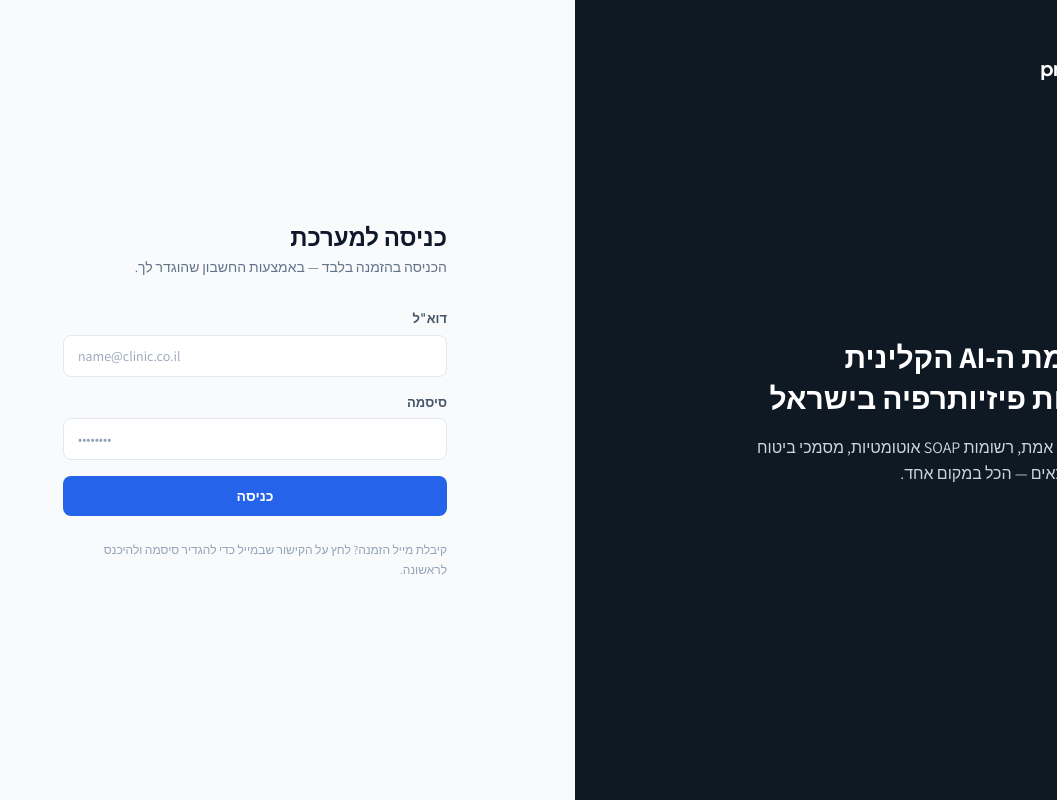
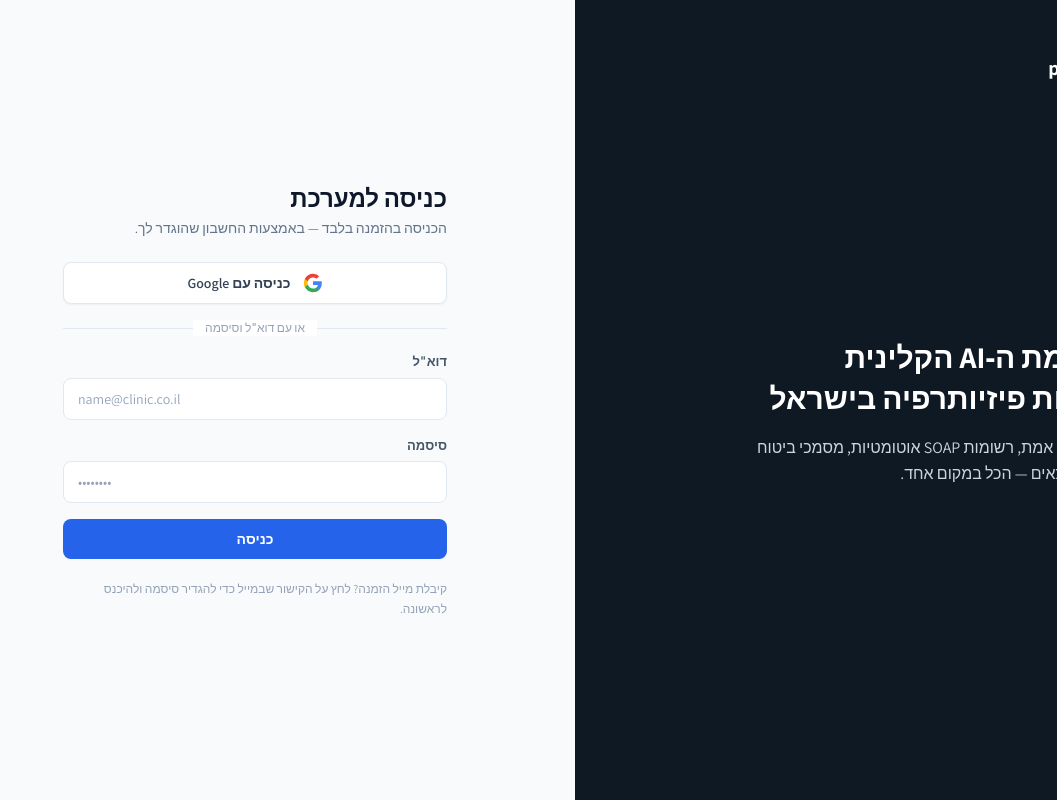
Before and after one commit to ormaman-svg/praxisai, a Next.js app: page /login in a window 1280 px wide. Shown: the whole page, without its empty margins (223-1280 px from the left). Built offline with nearby package versions, Linux system fonts and the light colour scheme; no server answers.

Commit message:
feat: add Google OAuth sign-in to login page

```diff
--- a/app/login/page.tsx
+++ b/app/login/page.tsx
@@ -11,11 +11,29 @@
   const [password, setPassword] = useState("");
   const [error, setError] = useState<string | null>(null);
   const [loading, setLoading] = useState(false);
+  const [googleLoading, setGoogleLoading] = useState(false);
   const [expired, setExpired] = useState(false);
 
   useEffect(() => {
     setExpired(new URLSearchParams(window.location.search).get("expired") === "1");
   }, []);
+
+  async function signInWithGoogle() {
+    setGoogleLoading(true);
+    setError(null);
+    const { error } = await supabase.auth.signInWithOAuth({
+      provider: "google",
+      options: {
+        redirectTo: `${window.location.origin}/auth/callback`,
+        queryParams: { prompt: "select_account" },
+      },
+    });
+    if (error) {
+      setError("כניסה עם Google נכשלה. נסה שוב.");
+      setGoogleLoading(false);
+    }
+    // on success Supabase redirects — no need to set loading false
+  }
 
   async function signIn(e: React.FormEvent) {
     e.preventDefault();
@@ -36,8 +54,8 @@
       {/* Brand panel */}
       <div className="hidden lg:flex flex-col justify-between bg-navy p-12 text-white">
         <div className="flex items-center gap-3">
-          <div className="grid h-10 w-10 place-items-center rounded-xl bg-brand text-lg font-bold font-display">P</div>
-          <span className="text-xl font-bold font-display tracking-tight">praxisAI</span>
+          <div className="grid h-10 w-10 place-items-center rounded-xl bg-brand text-lg font-bold">P</div>
+          <span className="text-xl font-bold tracking-tight">praxisAI</span>
         </div>
         <div>
           <h1 className="text-3xl font-bold leading-snug mb-4">
@@ -60,13 +78,38 @@
           </div>
 
           <h2 className="text-2xl font-bold text-slate-900 mb-1">כניסה למערכת</h2>
-          <p className="text-sm text-slate-500 mb-8">הכניסה בהזמנה בלבד — באמצעות החשבון שהוגדר לך.</p>
+          <p className="text-sm text-slate-500 mb-6">הכניסה בהזמנה בלבד — באמצעות החשבון שהוגדר לך.</p>
 
           {expired && (
             <div className="mb-5 rounded-lg border border-amber-200 bg-amber-50 px-3.5 py-2.5 text-[13px] text-amber-800">
               החיבור פג לאחר 8 שעות — מטעמי אבטחה יש להתחבר מחדש.
             </div>
           )}
+
+          {/* Google SSO */}
+          <button
+            type="button"
+            onClick={signInWithGoogle}
+            disabled={googleLoading || loading}
+            className="w-full flex items-center justify-center gap-3 rounded-lg border border-slate-200 bg-white px-4 py-2.5 text-sm font-semibold text-slate-700 shadow-sm hover:bg-slate-50 transition-colors disabled:opacity-50 disabled:cursor-not-allowed mb-4"
+          >
+            {googleLoading ? (
+              <span className="h-5 w-5 animate-spin rounded-full border-2 border-slate-300 border-t-brand" />
+            ) : (
+              <svg className="h-5 w-5 shrink-0" viewBox="0 0 24 24">
+                <path fill="#4285F4" d="M22.56 12.25c0-.78-.07-1.53-.2-2.25H12v4.26h5.92c-.26 1.37-1.04 2.53-2.21 3.31v2.77h3.57c2.08-1.92 3.28-4.74 3.28-8.09z"/>
+                <path fill="#34A853" d="M12 23c2.97 0 5.46-.98 7.28-2.66l-3.57-2.77c-.98.66-2.23 1.06-3.71 1.06-2.86 0-5.29-1.93-6.16-4.53H2.18v2.84C3.99 20.53 7.7 23 12 23z"/>
+                <path fill="#FBBC05" d="M5.84 14.09c-.22-.66-.35-1.36-.35-2.09s.13-1.43.35-2.09V7.07H2.18C1.43 8.55 1 10.22 1 12s.43 3.45 1.18 4.93l3.66-2.84z"/>
+                <path fill="#EA4335" d="M12 5.38c1.62 0 3.06.56 4.21 1.64l3.15-3.15C17.45 2.09 14.97 1 12 1 7.7 1 3.99 3.47 2.18 7.07l3.66 2.84c.87-2.6 3.3-4.53 6.16-4.53z"/>
+              </svg>
+            )}
+            {googleLoading ? "מחבר..." : "כניסה עם Google"}
+          </button>
+
+          <div className="relative mb-4">
+            <div className="absolute inset-0 flex items-center"><div className="w-full border-t border-slate-200" /></div>
+            <div className="relative flex justify-center"><span className="bg-white px-3 text-xs text-slate-400">או עם דוא&Prime;ל וסיסמה</span></div>
+          </div>
 
           <form onSubmit={signIn} className="space-y-4">
             <div>
@@ -86,12 +129,12 @@
               </div>
             )}
 
-            <button type="submit" disabled={loading} className="btn-primary w-full">
+            <button type="submit" disabled={loading || googleLoading} className="btn-primary w-full">
               {loading ? "מתחבר..." : "כניסה"}
             </button>
           </form>
 
-          <p className="mt-6 text-xs text-slate-400 leading-relaxed">
+          <p className="mt-5 text-xs text-slate-400 leading-relaxed">
             קיבלת מייל הזמנה? לחץ על הקישור שבמייל כדי להגדיר סיסמה ולהיכנס לראשונה.
           </p>
         </div>
```
